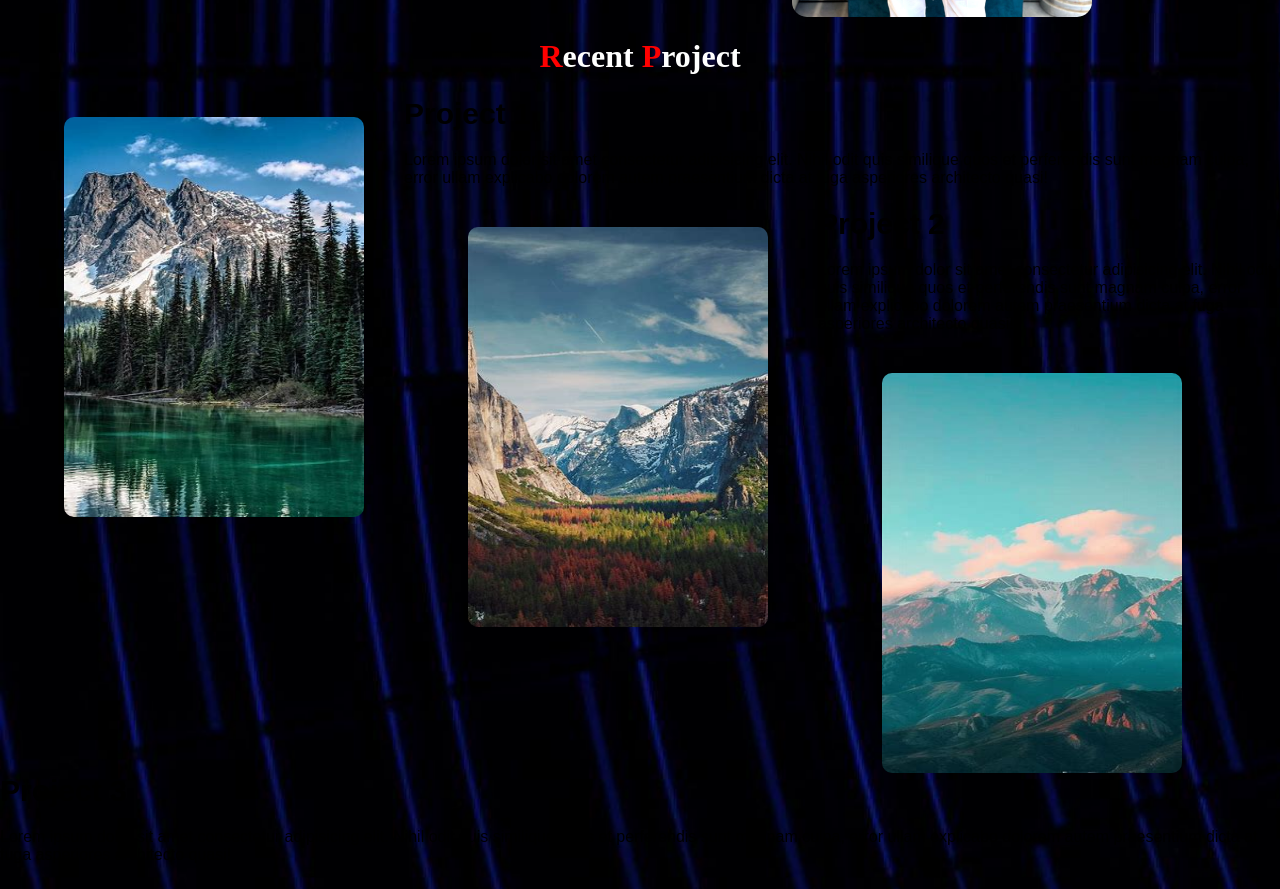
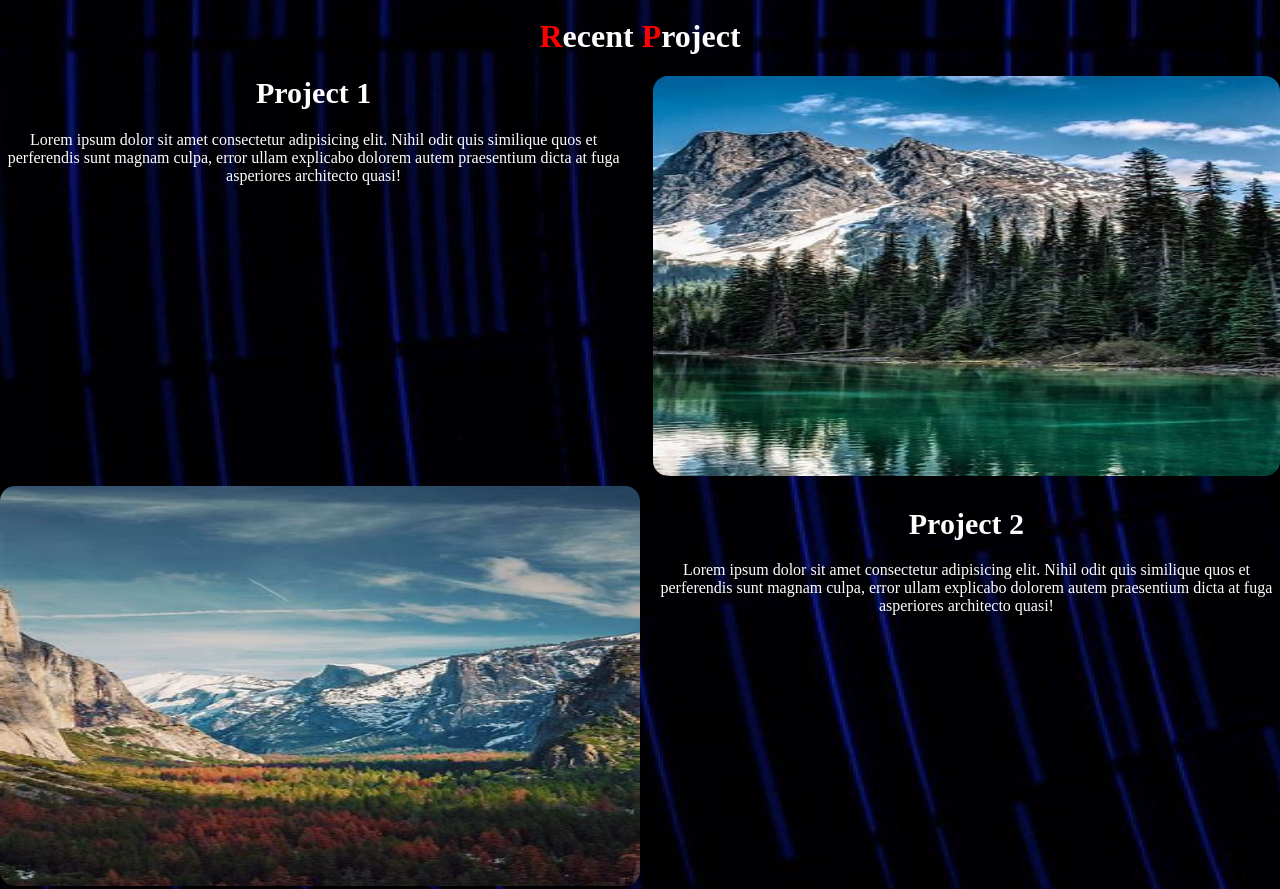
Before and after one commit to teotiaabhi/Portfolio, a plain HTML site: page index.html in a window 1280 px wide. Shown: the part 1342-2231 px from the top of the page. Drawn offline with Linux system fonts and the light colour scheme.

Commit message:
style.css

```diff
--- a/style.css
+++ b/style.css
@@ -6,62 +6,50 @@ body {
 }
 
 nav {
-    /* background-color: #333; Dark background */
     padding: 10px 20px;
-    /* Padding around the nav */
     border-radius: 15px;
     background-color: transparent;
 }
 
 nav ul {
     list-style-type: none;
-    /* Remove bullets */
     margin: 0px;
     padding: 0;
     display: flex;
-    /* Flexbox for horizontal layout */
 }
 
 nav li.o {
     margin-left: 500px;
     margin-right: 60px;
-    /* Space between items */
 }
 
 nav li.t {
     margin-right: 60px;
-    /* Space between items */
 }
 
 nav li.th {
     margin-right: 60px;
-    /* Space between items */
 }
 
 nav li.f {
     margin-right: 60px;
-    /* Space between items */
 }
 
 nav a {
     color: white;
-    /* Text color */
     text-decoration: none;
-    /* Remove underline */
     padding: 5px 10px;
-    /* Padding around links */
     transition: background-color 0.3s;
-    /* Smooth transition */
 }
 
 nav a:hover {
     background-color: #555;
-    /* Change background on hover */
 }
 
 h1.me,
 h1.mee {
     margin-left: 100px;
+    margin-bottom: 5px;
 }
 
 h1.mee {
@@ -89,8 +77,6 @@ div.b {
     border-radius: 10px;
     margin-left: 100px;
     color: white;
-    /* margin-bottom: none; */
-    /* width: 40%; */
 }
 
 div.b {
@@ -98,12 +84,13 @@ div.b {
     width: 40%;
     height: 250px;
     margin-right: 200px;
+    overflow: auto;
 
 }
 
 div.i img {
-    /* margin-bottom: 10px; */
     border-radius: 15px;
+    margin-top: 0px;
 }
 
 div.about {
@@ -125,80 +112,117 @@ div.pc {
     color: white;
 }
 
-div.ia img,
-div.ib img,
-div.ic img {
-    align-items: center;
-    margin-top: 20px;
-    margin-left: 5%;
-    float: left;
-    border-radius: 10px;
-    width: 300px;
+.ia{
+    border-radius: 15px;
+
+}
+.ia img{
+    width: 49%;
+    border-radius: 15px;
+    background-color: transparent;
+    float: right;
     height: 400px;
-    margin-bottom: 1px;
+    margin-left: 1%;
+}
+.it{
+    color: white;
+    font-family: 'Times New Roman', Times, serif;
+    width: 49%;
+    height: 400px;
+    border-radius: 15px;
+    text-align: center;
+    margin-bottom: 10px;
+}
+.itb,.ia img{
+    margin: 0;
 }
 
-div.ia:hover,
-div.ib:hover,
-div.ic:hover {
+
+.ib{
+    border-radius: 15px;
+
+}
+.ib img{
+    margin-top: 50px;
+    width: 50%;
+    border-radius: 15px;
+    background-color: transparent;
+    float: left;
+    height: 400px;
+}
+.itb{
+    color: white;
+    font-family: 'Times New Roman', Times, serif;
+    margin-top: 50px;
+    width: 49%;
+    height: 400px;
+    border-radius: 15px;
+    text-align: center;
+    float: right;
+}
+.itb,.ib img{
+    margin: 0;
+}
+.ic img{
+    width: 49%;
+    float: right;
+    background-color: transparent;
+    border-radius: 15px;
+    height: 400px;
+}
+.itc {
+    color: white;
+    font-family: 'Times New Roman', Times, serif;
+    margin-top: 420px;
+    width: 50%;
+    height: 400px;
+    border-radius: 15px;
+    text-align: center;
+    margin-bottom: 10px;
+}
+.ia:hover img,
+.ib:hover img,
+.ic:hover img{
     filter: brightness(50%);
 }
-
-div.ib img {
-    margin-right: 50px;
+.project{
+    margin-bottom: 0;
 }
 
-div.ia img {
-    margin-right: 40px;
-}
 
 .footer {
-    margin-top: 570px;
+    margin-top: 80px;
     text-align: center;
     padding: 20px 0;
-    /* Padding above and below */
     width: 100%;
-    /* Full width */
     border-radius: 10px;
     background-color: #333;
-    /* Dark background */
     color: white;
-    /* Text color */
 }
 
 .footer .container {
     max-width: 1000px;
-    /* Max width for content */
     margin: 0 auto;
-    /* Center align container */
     padding: 0 20px;
-    /* Padding on sides */
 }
 
 .footer-links {
     list-style-type: none;
-    /* Remove bullets */
     padding: 0;
-    /* Remove padding */
 }
 
 .footer-links li {
     display: inline;
-    /* Display links inline */
     margin: 0 15px;
-    /* Space between links */
 }
 
 .footer-links a {
     color: white;
-    /* Link color */
     text-decoration: none;
-    /* Remove underline */
 }
 
 .footer-links a:hover {
     text-decoration: underline;
-    /* Underline on hover */
 }
 
 div.resume {
```
